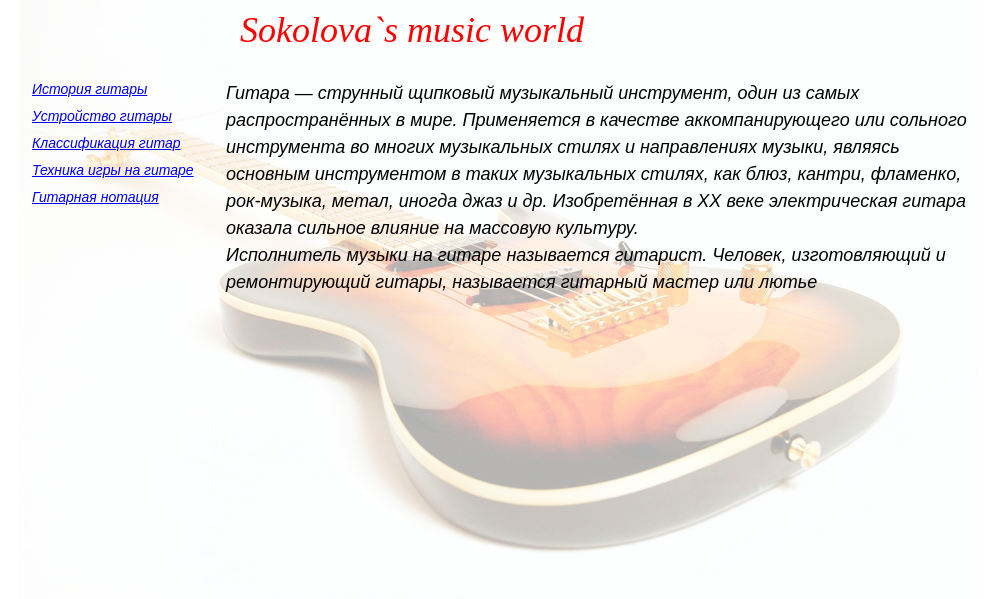
After one commit to IceHaron/inxt_tools, a PHP site: page /source/music/music.php in a window 1280 px wide. The commit adds this page. Shown: the top 599 px of the page, without its empty margins (141-1139 px from the left). Run offline with PHP 8.4, Linux system fonts and the light colour scheme.

Commit message:
+Женькин сайт

```diff
--- a/index.php
+++ b/index.php
@@ -201,8 +201,8 @@ if (!root::$_ALL['isfile']) {																											// Если обраща
 	if (!isset(root::$_ALL['notemplate'])) INCLUDE_ONCE('html/index.html');					// Ну и подгружаем макет, конечно же
 
 } else {																																				// Если же обращение идет непосредственно к файлу
-	header('HTTP/1.0 404 Not Found');
-	// INCLUDE(trim($_SERVER['REQUEST_URI'], '/'));
+	// header('HTTP/1.0 404 Not Found');
+	INCLUDE(trim($_SERVER['REQUEST_URI'], '/'));
 	// echo 'Nonono, David Blaine!';
 }
 ?>
--- /dev/null
+++ b/source/music/music.php
@@ -0,0 +1,68 @@
+<!DOCTYPE html>
+<html>
+<head>
+  <meta http-equiv="Content-Type" content="text/html; charset=utf-8"/>
+</head>
+
+<style>
+body {
+	width: 960px;
+	height: 100%;
+	margin: 0 auto;
+	font-size: 18px;
+	font-style: italic;
+	font-family: sans-serif;
+	line-height: 150%;
+}
+#content {
+	min-height: 600px;
+	background: url(bg_guitar.png);
+}
+table {
+	border: none;
+}
+#head {
+	color: red;
+	font-size: 36px;
+	font-family: Monotype Coursiva;
+	font-style: italic;
+}
+#head td {
+	padding: 15px;
+}
+#menu {
+	width: 200px;
+	vertical-align: top;
+	font-size: 14px;
+}
+#menu ul {
+	list-style: none;
+	padding-left: 10px;
+}
+</style>
+
+<body>
+	<div id="content">
+		<table>
+			<tr id="head">
+				<td></td><td>Sokolova`s music world</td>
+			</tr>
+			<tr id="main">
+				<td id="menu">
+					<ul>
+						<li><a href="history.php">История гитары</a></li>
+						<li><a href="system.php">Устройство гитары</a></li>
+						<li><a href="classify.php">Классификация гитар</a></li>
+						<li><a href="technics.php">Техника игры на гитаре</a></li>
+						<li><a href="notation.php">Гитарная нотация</a></li>
+					</ul>
+				</td>
+				<td id="text">
+						<p>Гитара — струнный щипковый музыкальный инструмент, один из самых распространённых в мире. Применяется в качестве аккомпанирующего или сольного инструмента во многих музыкальных стилях и направлениях музыки, являясь основным инструментом в таких музыкальных стилях, как блюз, кантри, фламенко, рок-музыка, метал, иногда джаз и др. Изобретённая в XX веке электрическая гитара оказала сильное влияние на массовую культуру.<br/>
+						Исполнитель музыки на гитаре называется гитарист. Человек, изготовляющий и ремонтирующий гитары, называется гитарный мастер или лютье</p>
+				</td>
+			</tr>
+		</table>
+	</div>
+</body>
+</html>
```
Also changed, not shown: source/music/music.html (added, +68 -0 lines), source/music/bg_guitar.jpg (added), source/music/bg_guitar.png (added), 1 other file.
